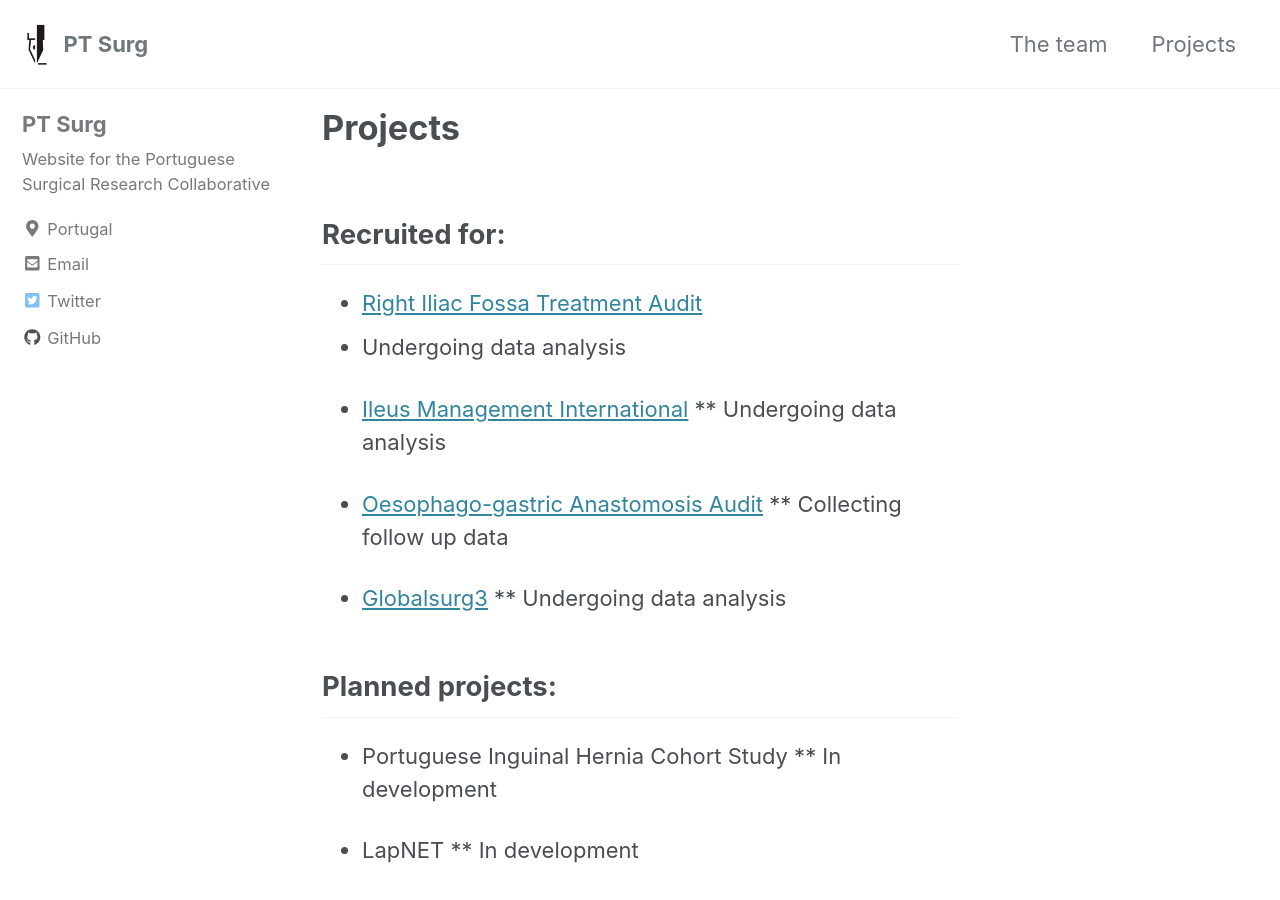
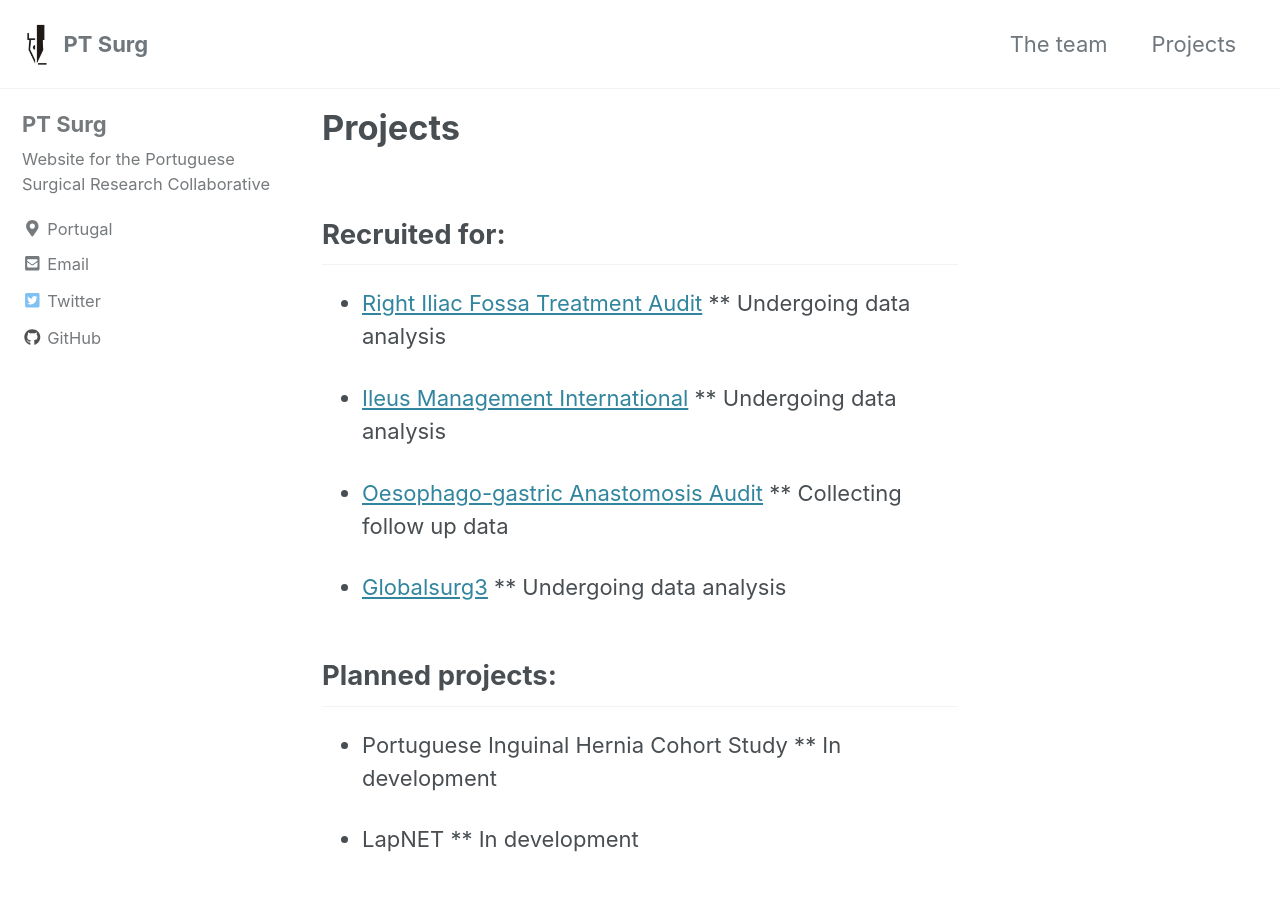
Before and after one commit to asampaiosoares/ptsurg.github.io, a Jekyll site: the page built from _pages/projects.md, in a window 1280 px wide and 900 px high. Built offline with Jekyll 4.4.1, drawn with Linux system fonts in a browser that asks for light colours; cached includes are drawn as plain includes; nearby versions of some CDN libraries.

```diff
--- a/_pages/projects.md
+++ b/_pages/projects.md
@@ -5,7 +5,7 @@ permalink: /projects/
 
 ## Recruited for:
 * [Right Iliac Fossa Treatment Audit](http://wmresearch.org.uk/studies/)
- - Undergoing data analysis
+** Undergoing data analysis
 
 * [Ileus Management International](http://eurosurg.org/imagine-hub/)
 ** Undergoing data analysis
```
